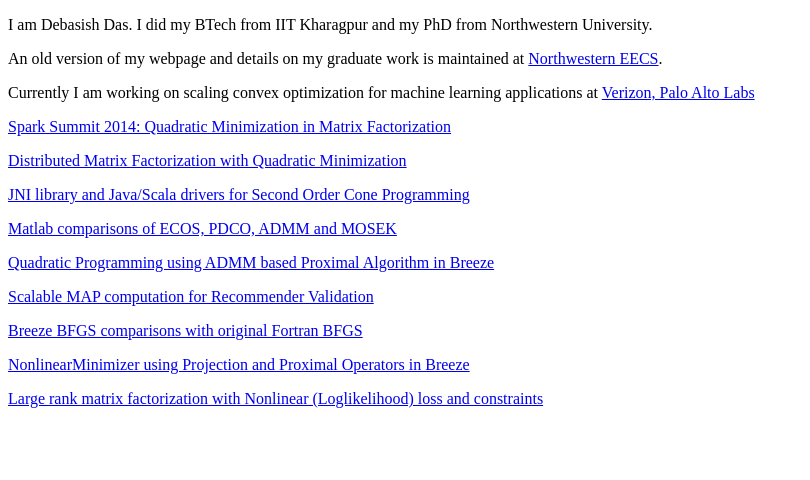
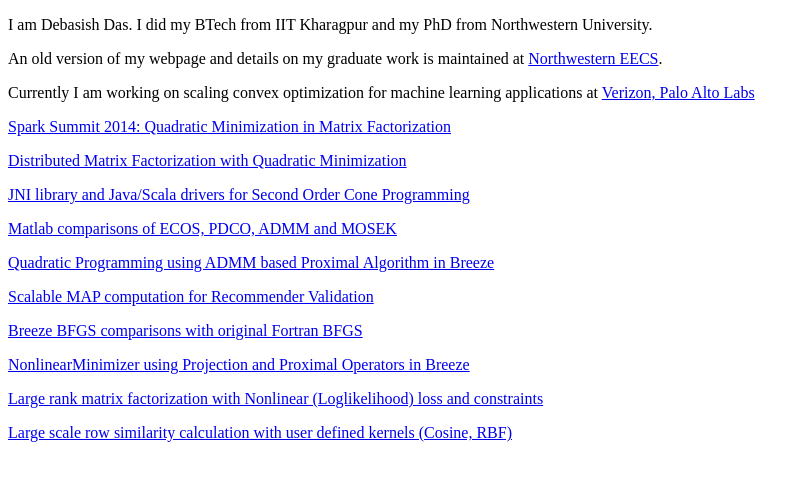
Before and after one commit to debasish83/debasish83.github.io, a plain HTML site: page index.html in a window 1280 px wide. Shown: the whole page, without its empty margins (0-810 px from the left). Drawn offline with Linux system fonts and the light colour scheme.

Commit message:
row similarities

```diff
--- a/index.html
+++ b/index.html
@@ -56,5 +56,11 @@
       matrix factorization with Nonlinear (Loglikelihood) loss and
       constraints</a>
     <p>
+
+    <p>
+      <a href="https://issues.apache.org/jira/browse/SPARK-4823">Large scale
+        row similarity calculation with user defined kernels (Cosine, RBF)
+      </a>
+    <p>
   </body>
 </html>
```
